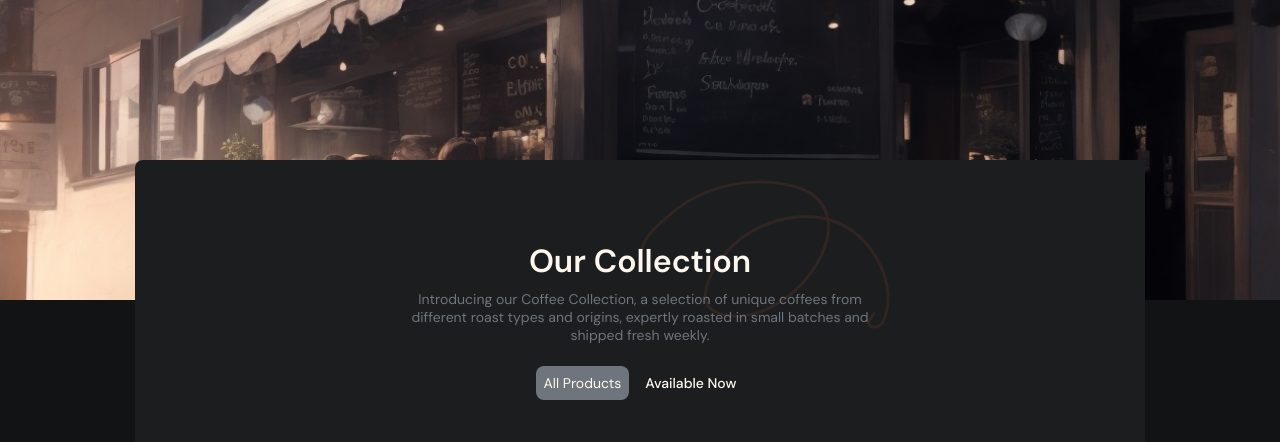
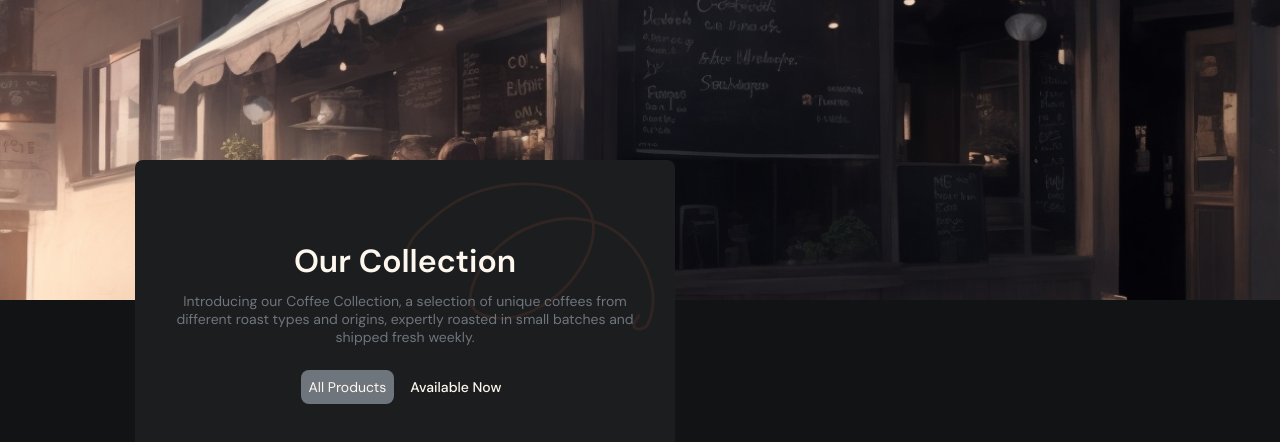
Before and after one commit to CaioDeLimaPires/Listagem-Caf-, a React (Vite) app: page / in a window 1280 px wide. Shown: the top 442 px of the page. Built offline with nearby package versions, Linux system fonts and the light colour scheme; no server answers.

Commit message:
Revert "feat: alterado estilização"
This reverts commit dd807787aa3e05b807e739abb529b79e1b1ccf07.

```diff
--- a/src/components/pages/InitialPage/components/molecules/CardCoffe/index.tsx
+++ b/src/components/pages/InitialPage/components/molecules/CardCoffe/index.tsx
@@ -25,10 +25,8 @@ const CardCoffe = ({ data }: Props) => {
     buttonState === 'AvailableNow' ? (
       item.available ? (
         <div className="containerCardCoffe" key={item.id}>
-          <div style={{position:"relative"}}>
-            {item.popular && <TagChip text="Popular" />}
-            <Card image={item.image} />
-          </div>
+          {item.popular&&<TagChip text='Popular' />}
+          <Card image={item.image} />
           <DetailsCoffe
             price={item.price}
             rating={item.rating}
@@ -40,10 +38,8 @@ const CardCoffe = ({ data }: Props) => {
       ) : null
     ) : (
       <div className="containerCardCoffe" key={item.id}>
-        <div style={{position:"relative"}}>
-          {item.popular && <TagChip text="Popular" />}
-          <Card image={item.image} />
-        </div>
+        {item.popular&&<TagChip text='Popular' />}
+        <Card image={item.image} />
         <DetailsCoffe
           price={item.price}
           rating={item.rating}
--- a/src/components/pages/InitialPage/components/molecules/CardCoffe/style.css
+++ b/src/components/pages/InitialPage/components/molecules/CardCoffe/style.css
@@ -3,8 +3,6 @@
   flex-direction: column;
   gap: 16px;
   position: relative;
-  align-items: start;
-  max-width: 260px;
 }
 .defaultContainer{
   display: flex;
--- a/src/components/pages/InitialPage/components/molecules/HeaderInitialpage/style.css
+++ b/src/components/pages/InitialPage/components/molecules/HeaderInitialpage/style.css
@@ -11,7 +11,7 @@
   align-items: center;
   justify-content: center;
   display: flex;
-  gap:8px;
+  gap:10px;
   flex-direction: column;
   z-index: 2;
 }
@@ -21,7 +21,7 @@
   height: auto;
   width: 250px;
   left: 50%;
-  bottom: 14.5%;
+  bottom: 14%;
 }
 @media only screen and (max-width: 900px) {
   .containerHeader {
--- a/src/components/pages/InitialPage/components/organisms/CoffeePresentationBlockWithButtons/style.css
+++ b/src/components/pages/InitialPage/components/organisms/CoffeePresentationBlockWithButtons/style.css
@@ -2,7 +2,7 @@
   display: flex;
   width: 100%;
   flex-direction: column;
-  gap: 1.4rem;
+  gap: 1.5rem;
   align-items: center;
   justify-content: center;
   top: 170px;
--- a/src/components/pages/InitialPage/components/organisms/TableCoffe/style.css
+++ b/src/components/pages/InitialPage/components/organisms/TableCoffe/style.css
@@ -1,9 +1,10 @@
 .containerTableCoffe {
-  display: grid;
+  display: flex;
+  flex-wrap: wrap;
   column-gap: 32px;
   row-gap: 64px;
+  align-items: center;
   width: 100%;
+  margin-right: auto;
   justify-content: center;
-  grid-template-columns: repeat(auto-fill, minmax(0,260px));
-
 }
--- a/src/components/ui/atoms/BackgroundDefault/style.css
+++ b/src/components/ui/atoms/BackgroundDefault/style.css
@@ -5,17 +5,11 @@
   border-radius: 8px;
   overflow: hidden;
   flex-direction: column;
-  padding: 80px 50px 65px 50px;
+  padding: 80px 20px 65px 20px;
   z-index:2;
   gap: 36px;
-  width: 100%;
 }
 @media only screen and (max-width: 960px) {
-  .backgroundDefault {
-    padding: 100px 50px 50px;
-  }
-}
-@media only screen and (max-width: 830px) {
   .backgroundDefault {
     padding: 100px 20px 50px;
   }
@@ -23,5 +17,6 @@
 @media only screen and (max-width: 1200px) {
   .backgroundDefault {
     width: 95%;
+    left: 4%;
   }
 }
--- a/src/components/ui/atoms/Card/style.css
+++ b/src/components/ui/atoms/Card/style.css
@@ -1,6 +1,6 @@
 .card {
-  display: flex;
-  width: 100%;
+  width: 260px;
   height: 160px;
   border-radius: 16px;
+  margin-top: auto;
 }
--- a/src/components/ui/atoms/TagChip/style.css
+++ b/src/components/ui/atoms/TagChip/style.css
@@ -1,6 +1,6 @@
 .containerTagChip {
   width: 60px;
-  height: 22px;
+  height: 25px;
   border-radius: 16px;
   position:absolute;
   top: 10px;
```
